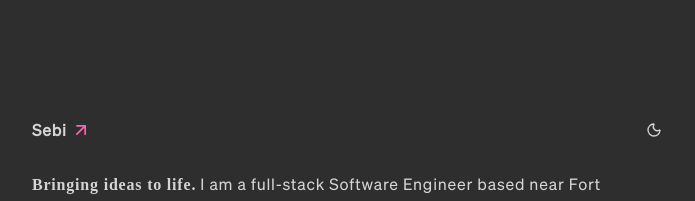
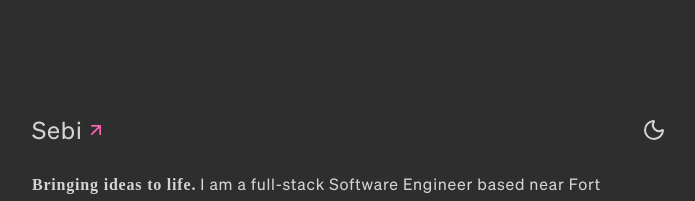
Before and after one commit to Sujal2308/portfolio01, a React (Vite) app: page / in a window 1280 px wide. Shown: the top 201 px of the page, without its empty margins (288-983 px from the left). Built offline with nearby package versions, Linux system fonts and the light colour scheme; a web font is replaced by a local one.

Commit message:
style: increase header size

```diff
--- a/src/App.tsx
+++ b/src/App.tsx
@@ -3,7 +3,7 @@ import { Intro } from "@/features/intro";
 
 function App() {
   return (
-    <main className="text-neutral-800 dark:text-neutral-300">
+    <main className="text-zinc-700 dark:text-neutral-300">
       <article className="container max-w-2xl px-4 mx-auto mt-28">
         <div>
           <Header className="mb-6" />
--- a/src/features/header/Header.tsx
+++ b/src/features/header/Header.tsx
@@ -18,7 +18,7 @@ export function Header({ className }: HeaderProps) {
         rel="noopener noreferrer"
         className="group"
       >
-        <h1 className="flex items-center font-semibold">
+        <h1 className="flex items-center text-2xl">
           <span className="no-underline transition-all duration-200 decoration-pink-400 decoration-2 underline-offset-4 group-hover:underline">
             Sebi
           </span>
--- a/src/features/header/components/ThemeToggle.tsx
+++ b/src/features/header/components/ThemeToggle.tsx
@@ -12,8 +12,8 @@ export function ThemeToggle() {
       size="icon"
       onClick={() => setTheme(theme === "dark" ? "light" : "dark")}
     >
-      <Sun className="w-4 h-4 transition-all scale-100 rotate-0 w- dark:scale-0 dark:-rotate-90" />
-      <Moon className="absolute w-4 h-4 transition-all scale-0 rotate-90 dark:scale-100 dark:rotate-0" />
+      <Sun className="w-6 h-6 transition-all scale-100 rotate-0 w- dark:scale-0 dark:-rotate-90" />
+      <Moon className="absolute w-6 h-6 transition-all scale-0 rotate-90 dark:scale-100 dark:rotate-0" />
       <span className="sr-only">Toggle theme</span>
     </Button>
   );
```
